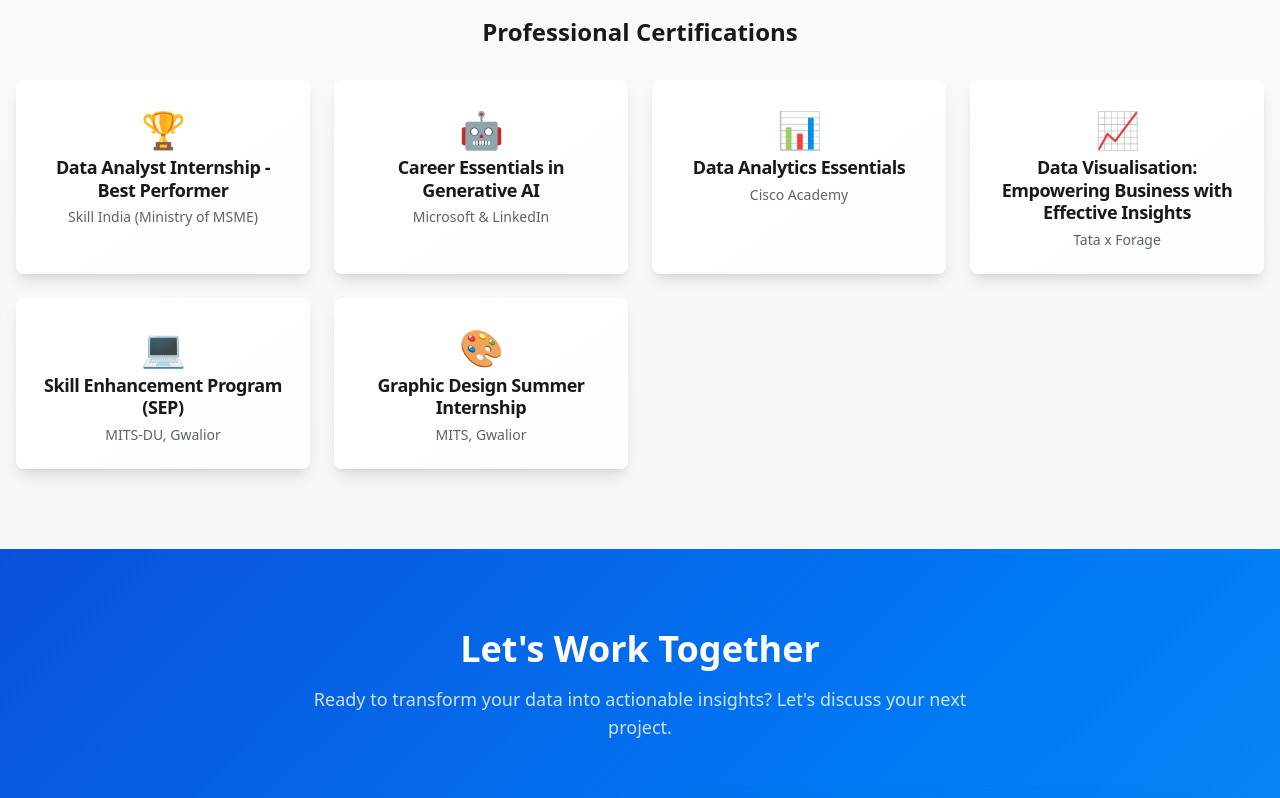
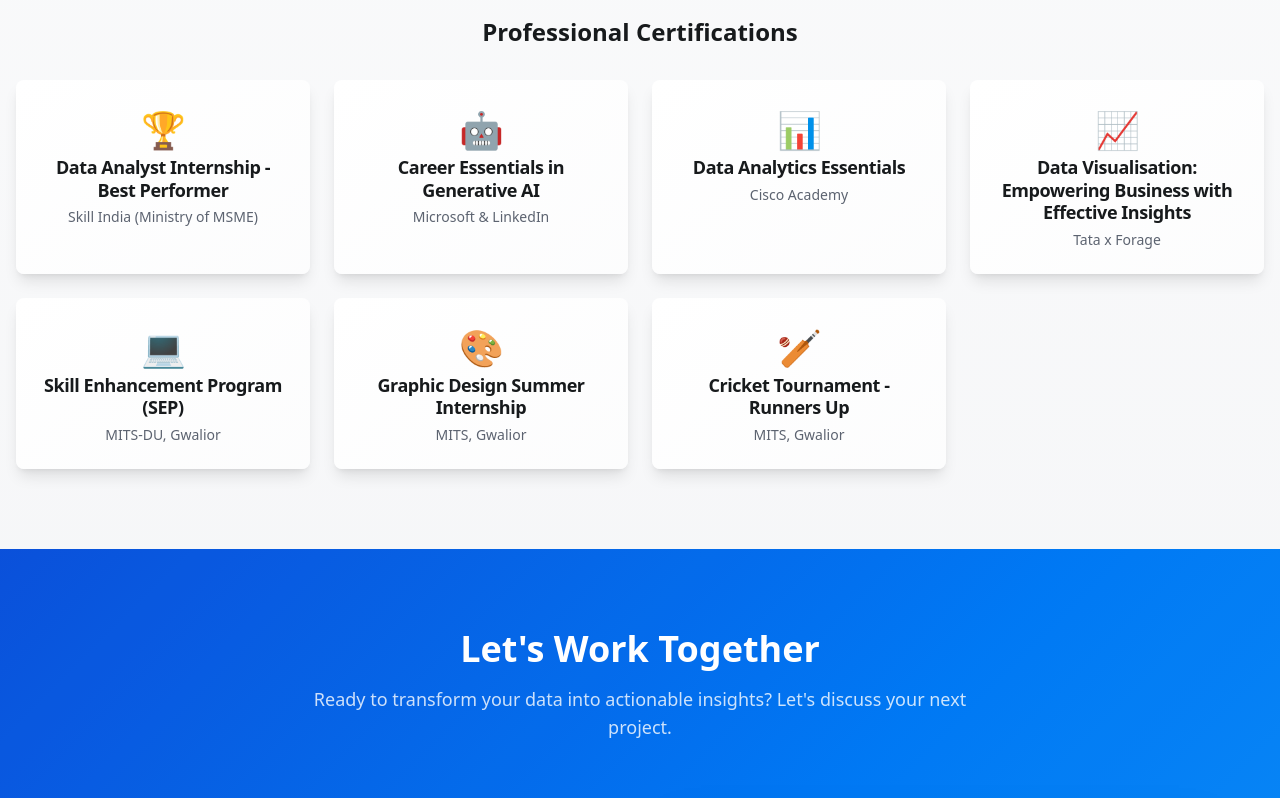
Before and after one commit to Amittomar2003/amittechlab, a React (Vite) app: page / in a window 1280 px wide. Shown: the part 3568-4366 px from the top of the page. Built offline with nearby package versions, Linux system fonts and the light colour scheme; the HTML template or start-up script is replaced by a standard one.

Commit message:
Add cricket tournament certificate
Add certificate for securing runners-up position in the Intra Mural Cricket Tournament.

```diff
--- a/src/components/Experience.tsx
+++ b/src/components/Experience.tsx
@@ -3,6 +3,7 @@ import { Badge } from "@/components/ui/badge";
 import { Calendar, Award, MapPin, ExternalLink } from "lucide-react";
 import mitsSepCert from "@/assets/cert-mits-sep.png";
 import graphicDesignCert from "@/assets/cert-graphic-design.png";
+import cricketCert from "@/assets/cert-cricket.jpg";
 
 const Experience = () => {
   return (
@@ -167,6 +168,13 @@ const Experience = () => {
                 icon: "🎨",
                 link: graphicDesignCert,
                 description: "Grade A (June 2023)"
+              },
+              {
+                title: "Cricket Tournament - Runners Up",
+                issuer: "MITS, Gwalior",
+                icon: "🏏",
+                link: cricketCert,
+                description: "Intra Mural Cricket Tournament (June 2023)"
               }
             ].map((cert, index) => (
               <Card
```
Also changed, not shown: src/assets/cert-cricket.jpg (added).
